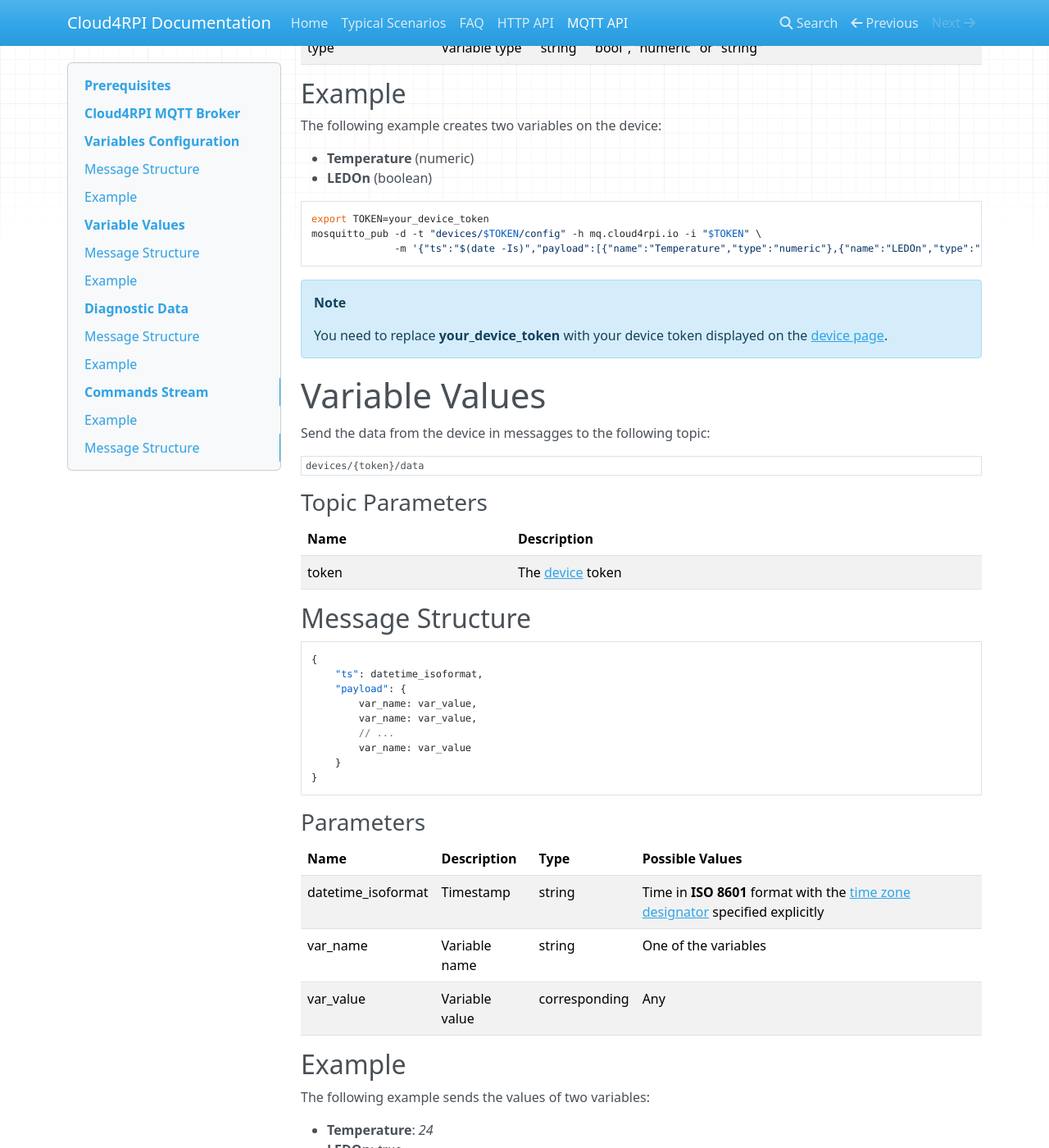
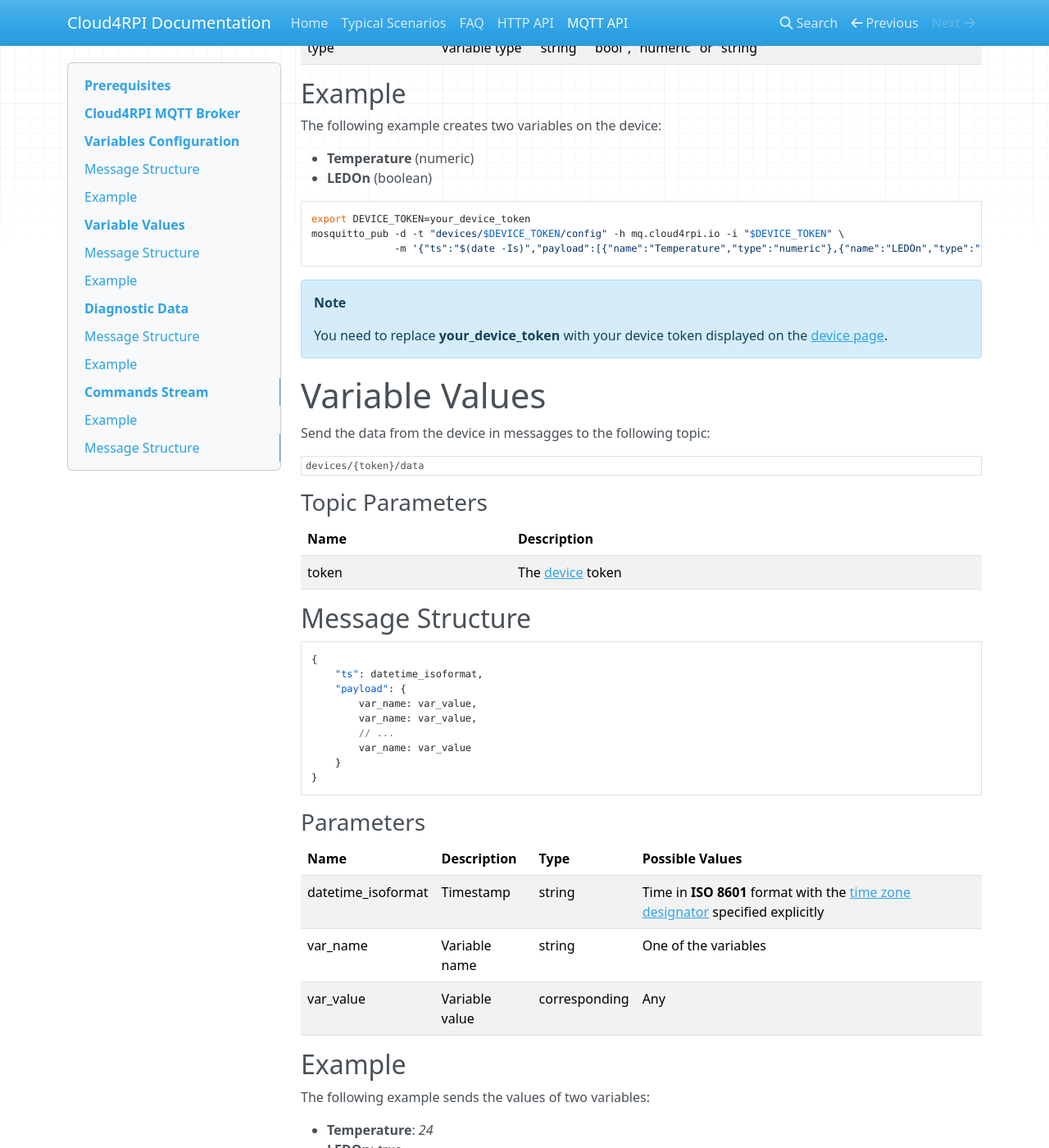
Before and after one commit to cloud4rpi/docs, an MkDocs documentation site: the page built from docs/mqtt_api.md, in a window 1280 px wide and 1400 px high, scrolled down 1440 px. Shown: the whole window at 82% size. Built offline with MkDocs 1.6.1, drawn with Linux system fonts in a browser that asks for light colours; nearby versions of some CDN libraries; old or Windows-style settings are respelled for this version of MkDocs; some of the changed text lies outside the part shown.

Commit message:
fixed export var

````diff
--- a/docs/mqtt_api.md
+++ b/docs/mqtt_api.md
@@ -20,6 +20,7 @@
 
 !!! Note
     **Login** and **Password** are not used, you can leave them empty.
+
 
 # Variables Configuration
 
@@ -69,8 +70,8 @@
 
 
 ```bash
-export TOKEN=your_device_token
-mosquitto_pub -d -t "devices/$TOKEN/config" -h mq.cloud4rpi.io -i "$TOKEN" \
+export DEVICE_TOKEN=your_device_token
+mosquitto_pub -d -t "devices/$DEVICE_TOKEN/config" -h mq.cloud4rpi.io -i "$DEVICE_TOKEN" \
               -m '{"ts":"$(date -Is)","payload":[{"name":"Temperature","type":"numeric"},{"name":"LEDOn","type":"bool"}]}'
 ```
 
@@ -126,7 +127,7 @@
 
 ```bash
 export DEVICE_TOKEN=your_device_token
-mosquitto_pub -d -t "devices/$TOKEN/data" -h mq.cloud4rpi.io -i "$TOKEN" \
+mosquitto_pub -d -t "devices/$DEVICE_TOKEN/data" -h mq.cloud4rpi.io -i "$DEVICE_TOKEN" \
               -m '{"ts":"$(date -Is)","payload":{"Temperature":24,"LEDOn":true}}'
 ```
 
@@ -181,7 +182,7 @@
 
 ```bash
 export DEVICE_TOKEN=your_device_token
-mosquitto_pub -d -t "devices/$TOKEN/diagnostics" -h mq.cloud4rpi.io -i "$TOKEN" \
+mosquitto_pub -d -t "devices/$DEVICE_TOKEN/diagnostics" -h mq.cloud4rpi.io -i "$DEVICE_TOKEN" \
               -m '{"ts":"$(date -Is)","payload":{"CPU Temperature":41,"IP Address":"192.168.1.50"}}'
 ```
 
@@ -209,7 +210,7 @@
 
 ```bash
 export DEVICE_TOKEN=your_device_token
-mosquitto_sub -d -t "devices/$TOKEN/commands" -h mq.cloud4rpi.io -i "$TOKEN"
+mosquitto_sub -d -t "devices/$DEVICE_TOKEN/commands" -h mq.cloud4rpi.io -i "$DEVICE_TOKEN"
 ```
 
 This program will not return unless the connection to the broker is lost. You will instantly get commands sent from the UI in the following format:
````
